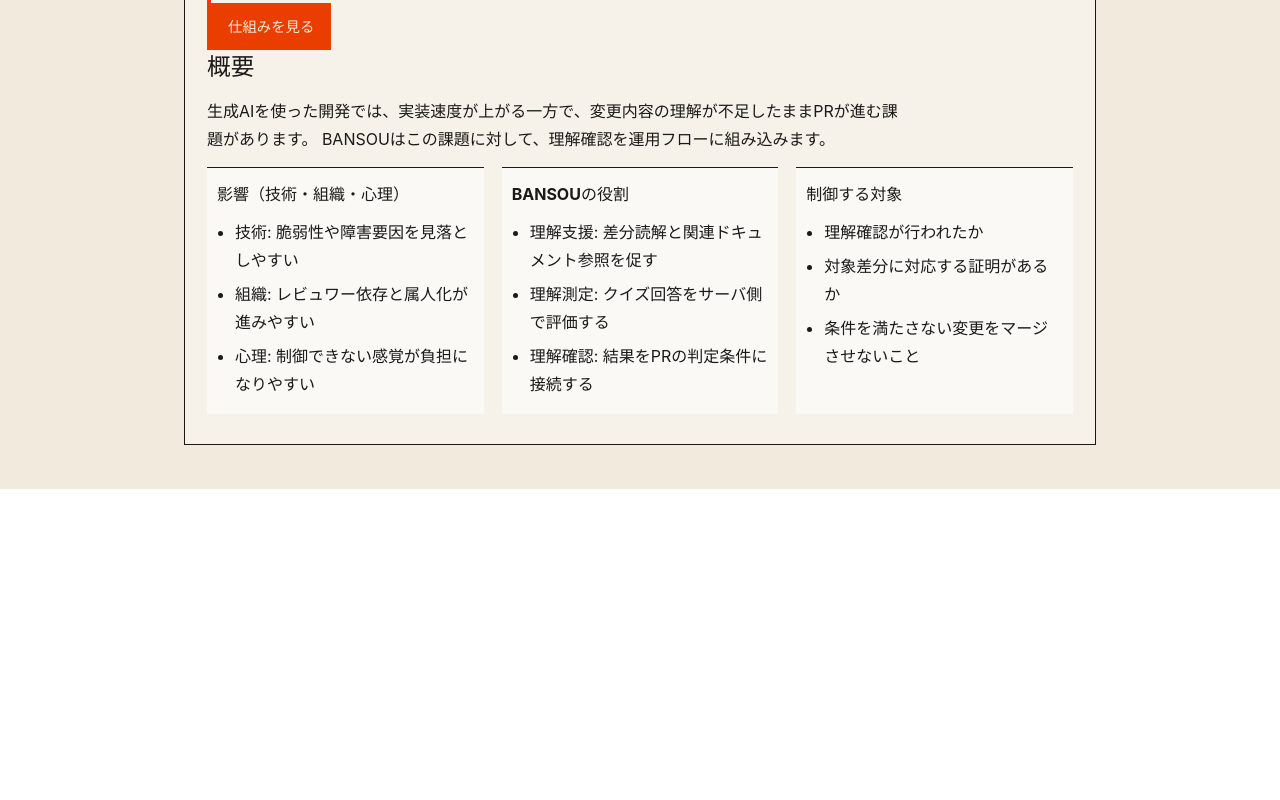
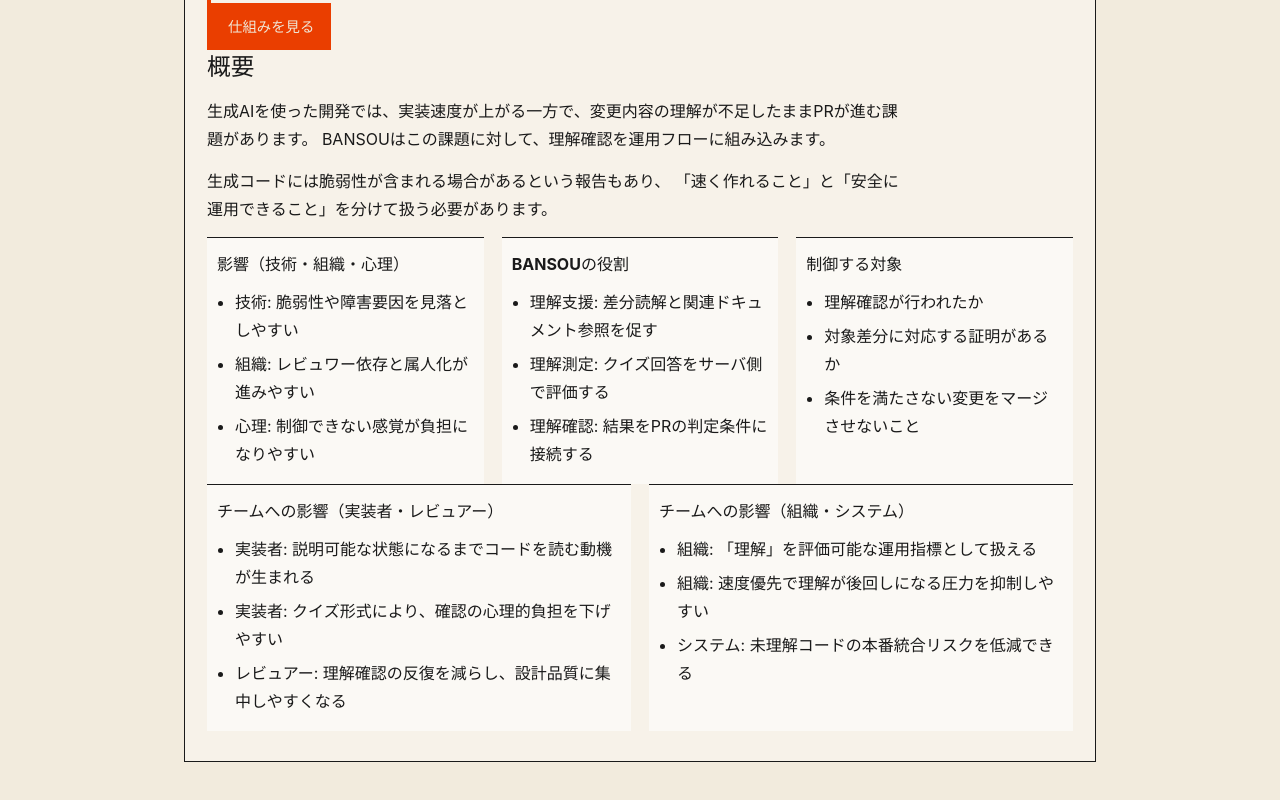
Before and after one commit to Utsugi0101/BANSOU_page, a React (Vite) app: page /#/overview in a window 1280 px wide. Shown: the part 332-1132 px from the top of the page. Before the commit the page ends 821 px from the top, so only its background shows below. Built offline with nearby package versions, Linux system fonts and the light colour scheme.

Commit message:
Expand content with poster-based impact and roadmap details

```diff
--- a/src/App.tsx
+++ b/src/App.tsx
@@ -74,6 +74,10 @@
             生成AIを使った開発では、実装速度が上がる一方で、変更内容の理解が不足したままPRが進む課題があります。
             BANSOUはこの課題に対して、理解確認を運用フローに組み込みます。
           </p>
+          <p>
+            生成コードには脆弱性が含まれる場合があるという報告もあり、
+            「速く作れること」と「安全に運用できること」を分けて扱う必要があります。
+          </p>
           <div className="list-grid">
             <article>
               <h3>影響（技術・組織・心理）</h3>
@@ -97,6 +101,25 @@
                 <li>理解確認が行われたか</li>
                 <li>対象差分に対応する証明があるか</li>
                 <li>条件を満たさない変更をマージさせないこと</li>
+              </ul>
+            </article>
+          </div>
+
+          <div className="list-grid two-col">
+            <article>
+              <h3>チームへの影響（実装者・レビュアー）</h3>
+              <ul>
+                <li>実装者: 説明可能な状態になるまでコードを読む動機が生まれる</li>
+                <li>実装者: クイズ形式により、確認の心理的負担を下げやすい</li>
+                <li>レビュアー: 理解確認の反復を減らし、設計品質に集中しやすくなる</li>
+              </ul>
+            </article>
+            <article>
+              <h3>チームへの影響（組織・システム）</h3>
+              <ul>
+                <li>組織: 「理解」を評価可能な運用指標として扱える</li>
+                <li>組織: 速度優先で理解が後回しになる圧力を抑制しやすい</li>
+                <li>システム: 未理解コードの本番統合リスクを低減できる</li>
               </ul>
             </article>
           </div>
@@ -201,6 +224,24 @@
             ここで扱う「理解」は、変更内容の説明、影響範囲の把握、不明点の明確化です。
             個人の努力に依存せず、チームの運用として継続できる形を目指します。
           </p>
+          <div className="list-grid two-col">
+            <article>
+              <h3>課題と今後の展望</h3>
+              <ul>
+                <li>現状はクイズ中心の評価であり、証明の信頼性向上が最優先課題</li>
+                <li>理解支援手法を拡充し、測定の妥当性を高める必要がある</li>
+                <li>将来的には、生成と理解を一体で扱う開発環境への発展を想定</li>
+              </ul>
+            </article>
+            <article>
+              <h3>思想</h3>
+              <p>
+                BANSOUが目指すのは、理解を一部の専門家に閉じず、
+                「理解したい人が理解できる」環境を広げることです。
+                そのために、理解確認を開発プロセスの中で扱える形にします。
+              </p>
+            </article>
+          </div>
         </section>
         )}
       </main>
```
